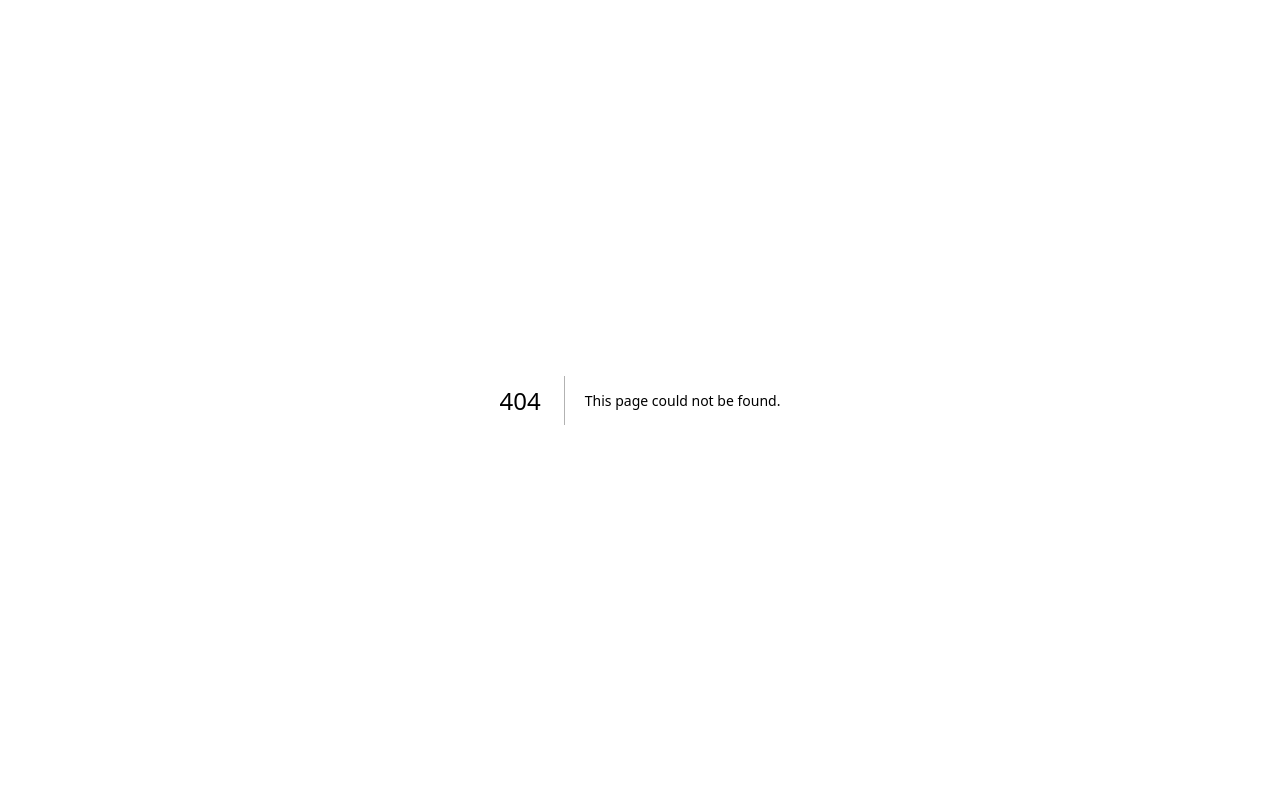
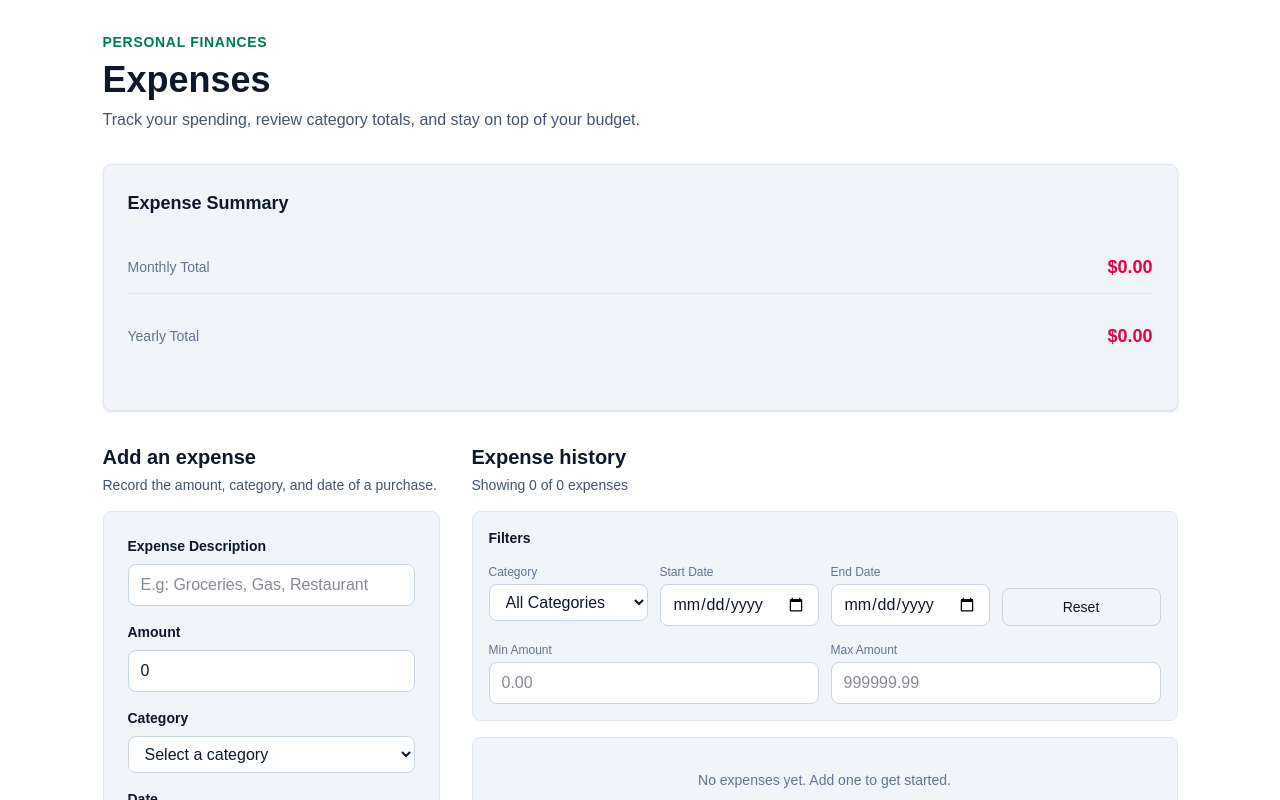
Before and after one commit to kminchakpu/wdd430_habit_tracker, a Next.js app: page /expenses in a window 1280 px wide. Before the commit this address had no page. Shown: the top 800 px of the page. Built offline with nearby package versions, Linux system fonts and the light colour scheme.

Commit message:
dashboard/expenses added

```diff
--- /dev/null
+++ b/app/(dashboard)/expenses/page.tsx
@@ -0,0 +1,218 @@
+"use client";
+
+import { useMemo, useState } from "react";
+import ExpenseCard from "@/components/finance/ExpenseCard";
+import ExpenseFilters from "@/components/finance/ExpenseFilters";
+import ExpenseForm from "@/components/finance/ExpenseForm";
+import ExpenseList from "@/components/finance/ExpenseList";
+
+interface Expense {
+  id: string;
+  description: string;
+  amount: number;
+  category: string;
+  date: string;
+}
+
+type ExpenseFormData = Omit<Expense, "id"> & { id?: string };
+
+interface ExpenseFilterValues {
+  category?: string;
+  startDate?: string;
+  endDate?: string;
+  minAmount?: number;
+  maxAmount?: number;
+}
+
+const DEFAULT_CATEGORIES = [
+  "Housing",
+  "Utilities",
+  "Groceries",
+  "Transportation",
+  "Healthcare",
+  "Dining",
+  "Entertainment",
+  "Shopping",
+  "Education",
+  "Other",
+];
+
+export default function ExpensesPage() {
+  const [expenses, setExpenses] = useState<Expense[]>([]);
+  const [editingExpense, setEditingExpense] = useState<Expense | undefined>();
+  const [formVersion, setFormVersion] = useState(0);
+  const [filters, setFilters] = useState<ExpenseFilterValues>({});
+
+  const categories = useMemo(
+    () =>
+      Array.from(
+        new Set([
+          ...DEFAULT_CATEGORIES,
+          ...expenses.map((expense) => expense.category),
+        ]),
+      ).sort(),
+    [expenses],
+  );
+
+  const filteredExpenses = useMemo(
+    () =>
+      expenses.filter((expense) => {
+        if (filters.category && expense.category !== filters.category) {
+          return false;
+        }
+        if (filters.startDate && expense.date < filters.startDate) return false;
+        if (filters.endDate && expense.date > filters.endDate) return false;
+        if (
+          filters.minAmount !== undefined &&
+          expense.amount < filters.minAmount
+        ) {
+          return false;
+        }
+        if (
+          filters.maxAmount !== undefined &&
+          expense.amount > filters.maxAmount
+        ) {
+          return false;
+        }
+        return true;
+      }),
+    [expenses, filters],
+  );
+
+  const now = new Date();
+  const currentMonth = now.toISOString().slice(0, 7);
+  const currentYear = now.getFullYear().toString();
+  const monthlyExpenses = expenses
+    .filter((expense) => expense.date.startsWith(currentMonth))
+    .reduce((total, expense) => total + expense.amount, 0);
+  const yearlyExpenses = expenses
+    .filter((expense) => expense.date.startsWith(currentYear))
+    .reduce((total, expense) => total + expense.amount, 0);
+
+  const categoryBreakdown = Array.from(
+    expenses
+      .filter((expense) => expense.date.startsWith(currentYear))
+      .reduce((totals, expense) => {
+        totals.set(
+          expense.category,
+          (totals.get(expense.category) ?? 0) + expense.amount,
+        );
+        return totals;
+      }, new Map<string, number>()),
+  )
+    .map(([name, amount]) => ({
+      name,
+      amount,
+      percentage:
+        yearlyExpenses > 0 ? Math.round((amount / yearlyExpenses) * 100) : 0,
+    }))
+    .sort((a, b) => b.amount - a.amount);
+
+  const handleSubmit = async (data: ExpenseFormData) => {
+    if (!Number.isFinite(data.amount) || data.amount <= 0) return;
+
+    if (editingExpense) {
+      setExpenses((current) =>
+        current.map((expense) =>
+          expense.id === editingExpense.id
+            ? { ...data, id: editingExpense.id }
+            : expense,
+        ),
+      );
+      setEditingExpense(undefined);
+    } else {
+      setExpenses((current) => [
+        ...current,
+        { ...data, id: crypto.randomUUID() },
+      ]);
+    }
+
+    setFormVersion((version) => version + 1);
+  };
+
+  const handleDelete = async (id: string) => {
+    setExpenses((current) => current.filter((expense) => expense.id !== id));
+    if (editingExpense?.id === id) setEditingExpense(undefined);
+  };
+
+  return (
+    <main className="mx-auto max-w-7xl px-4 py-8 sm:px-6 lg:px-8">
+      <header className="mb-8">
+        <p className="mb-2 text-sm font-semibold uppercase tracking-wider text-emerald-700">
+          Personal finances
+        </p>
+        <h1 className="text-3xl font-bold text-slate-900 sm:text-4xl">
+          Expenses
+        </h1>
+        <p className="mt-2 text-slate-600">
+          Track your spending, review category totals, and stay on top of your
+          budget.
+        </p>
+      </header>
+
+      <section aria-label="Expense summary" className="mb-8">
+        <ExpenseCard
+          totalMonthly={monthlyExpenses}
+          totalYearly={yearlyExpenses}
+          categoryBreakdown={categoryBreakdown}
+        />
+      </section>
+
+      <div className="grid items-start gap-8 lg:grid-cols-3">
+        <section
+          className="lg:col-span-1"
+          aria-labelledby="expense-form-heading"
+        >
+          <div className="mb-4">
+            <h2
+              id="expense-form-heading"
+              className="text-xl font-semibold text-slate-900"
+            >
+              {editingExpense ? "Edit expense" : "Add an expense"}
+            </h2>
+            <p className="mt-1 text-sm text-slate-600">
+              Record the amount, category, and date of a purchase.
+            </p>
+          </div>
+          <ExpenseForm
+            key={`${editingExpense?.id ?? "new"}-${formVersion}`}
+            expense={editingExpense}
+            categories={categories}
+            onSubmit={handleSubmit}
+            onCancel={() => setEditingExpense(undefined)}
+          />
+        </section>
+
+        <section
+          className="space-y-4 lg:col-span-2"
+          aria-labelledby="expense-list-heading"
+        >
+          <div className="mb-4 flex items-end justify-between gap-4">
+            <div>
+              <h2
+                id="expense-list-heading"
+                className="text-xl font-semibold text-slate-900"
+              >
+                Expense history
+              </h2>
+              <p className="mt-1 text-sm text-slate-600">
+                Showing {filteredExpenses.length} of {expenses.length}{" "}
+                {expenses.length === 1 ? "expense" : "expenses"}
+              </p>
+            </div>
+          </div>
+          <ExpenseFilters
+            categories={categories}
+            onFilterChange={setFilters}
+            onReset={() => setFilters({})}
+          />
+          <ExpenseList
+            expenses={filteredExpenses}
+            onEdit={setEditingExpense}
+            onDelete={handleDelete}
+          />
+        </section>
+      </div>
+    </main>
+  );
+}
```
